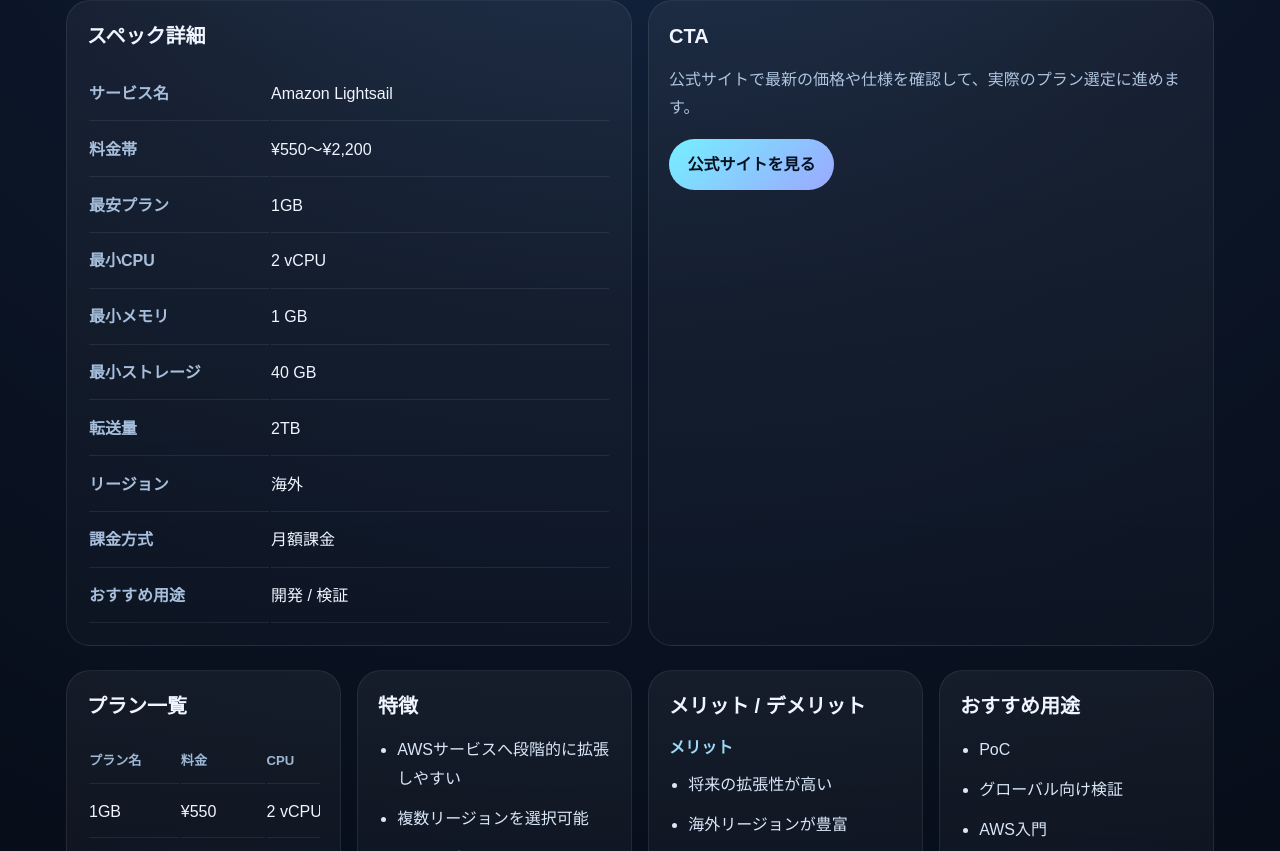
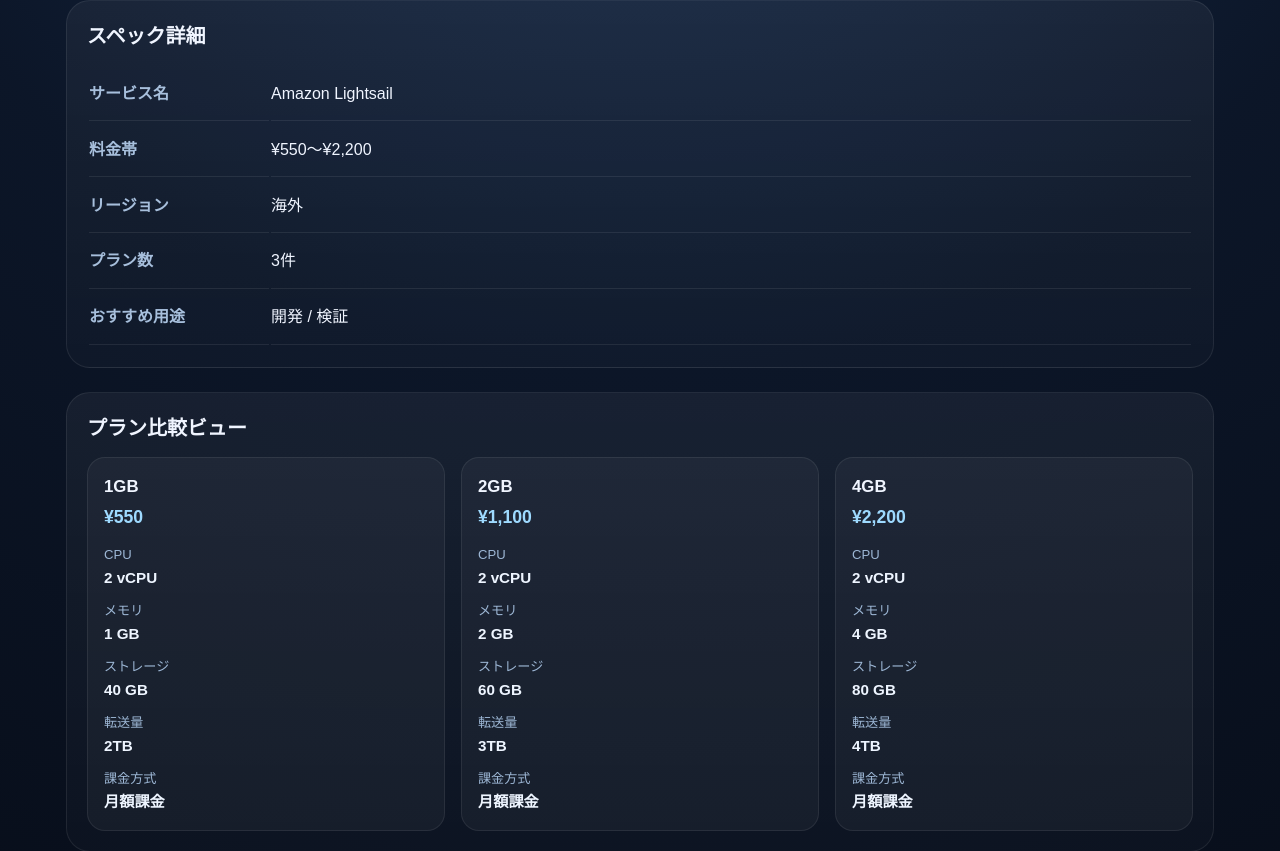
Before and after one commit to reload-co-jp/vps-survey, a Next.js app: page /vps/aws-lightsail/ in a window 1280 px wide. Shown: the part 449-1300 px from the top of the page. Built offline with nearby package versions, Linux system fonts and the light colour scheme; no server answers.

Commit message:
Modify detail page

```diff
--- a/app/vps/[id]/page.tsx
+++ b/app/vps/[id]/page.tsx
@@ -174,36 +174,18 @@
         </div>
       </section>
 
-      <section
-        style={{
-          ...responsiveGrid("320px"),
-        }}
-      >
+      <section>
         <article style={panelStyle}>
           <h2 style={panelTitleStyle}>スペック詳細</h2>
           <table style={{ width: "100%" }}>
             <tbody>
               <SpecRow label="サービス名" value={service.name} />
               <SpecRow label="料金帯" value={getPriceRangeLabel(service)} />
-              <SpecRow label="最安プラン" value={lowestPricePlan.name} />
-              <SpecRow label="最小CPU" value={`${lowestPricePlan.cpu} vCPU`} />
-              <SpecRow
-                label="最小メモリ"
-                value={`${lowestPricePlan.memory} GB`}
-              />
-              <SpecRow
-                label="最小ストレージ"
-                value={`${lowestPricePlan.storage} GB`}
-              />
-              <SpecRow label="転送量" value={lowestPricePlan.traffic} />
               <SpecRow
                 label="リージョン"
                 value={regionLabels[service.region]}
               />
-              <SpecRow
-                label="課金方式"
-                value={billingLabels[lowestPricePlan.billing]}
-              />
+              <SpecRow label="プラン数" value={`${service.plans.length}件`} />
               <SpecRow
                 label="おすすめ用途"
                 value={service.usage
@@ -213,23 +195,57 @@
             </tbody>
           </table>
         </article>
+      </section>
 
-        <aside style={panelStyle}>
-          <h2 style={panelTitleStyle}>CTA</h2>
-          <p
-            style={{ color: "#aec4df", lineHeight: 1.8, marginBottom: "1rem" }}
+      <section>
+        <article style={panelStyle}>
+          <h2 style={panelTitleStyle}>プラン比較ビュー</h2>
+          <div
+            style={{
+              WebkitOverflowScrolling: "touch",
+              display: "grid",
+              gap: "1rem",
+              gridAutoColumns: "minmax(240px, 1fr)",
+              gridAutoFlow: "column",
+              overflowX: "auto",
+            }}
           >
-            公式サイトで最新の価格や仕様を確認して、実際のプラン選定に進めます。
-          </p>
-          <a
-            href={service.officialUrl}
-            rel="noreferrer"
-            style={ctaStyle}
-            target="_blank"
-          >
-            公式サイトを見る
-          </a>
-        </aside>
+            {service.plans.map((plan) => (
+              <article
+                key={plan.id}
+                style={{
+                  background: "rgba(255,255,255,0.04)",
+                  border: "1px solid rgba(255,255,255,0.08)",
+                  borderRadius: 18,
+                  display: "grid",
+                  gap: "0.9rem",
+                  minHeight: "100%",
+                  padding: "1rem",
+                }}
+              >
+                <div style={{ display: "grid", gap: "0.3rem" }}>
+                  <strong style={{ fontSize: "1.05rem" }}>{plan.name}</strong>
+                  <span style={{ color: "#9edaff", fontSize: "1.1rem", fontWeight: 700 }}>
+                    ¥{plan.price.toLocaleString()}
+                  </span>
+                </div>
+                <div style={{ display: "grid", gap: "0.7rem" }}>
+                  <PlanCompareItem label="CPU" value={`${plan.cpu} vCPU`} />
+                  <PlanCompareItem label="メモリ" value={`${plan.memory} GB`} />
+                  <PlanCompareItem
+                    label="ストレージ"
+                    value={`${plan.storage} GB`}
+                  />
+                  <PlanCompareItem label="転送量" value={plan.traffic} />
+                  <PlanCompareItem
+                    label="課金方式"
+                    value={billingLabels[plan.billing]}
+                  />
+                </div>
+              </article>
+            ))}
+          </div>
+        </article>
       </section>
 
       <section
@@ -237,45 +253,6 @@
           ...responsiveGrid("260px"),
         }}
       >
-        <article style={panelStyle}>
-          <h2 style={panelTitleStyle}>プラン一覧</h2>
-          <div style={{ WebkitOverflowScrolling: "touch", overflowX: "auto" }}>
-            <table style={{ minWidth: 640, width: "100%" }}>
-              <thead>
-                <tr>
-                  {[
-                    "プラン名",
-                    "料金",
-                    "CPU",
-                    "メモリ",
-                    "ストレージ",
-                    "転送量",
-                    "課金方式",
-                  ].map((label) => (
-                    <th key={label} style={planHeadStyle}>
-                      {label}
-                    </th>
-                  ))}
-                </tr>
-              </thead>
-              <tbody>
-                {service.plans.map((plan) => (
-                  <tr key={plan.id}>
-                    <td style={planCellStyle}>{plan.name}</td>
-                    <td style={planCellStyle}>
-                      ¥{plan.price.toLocaleString()}
-                    </td>
-                    <td style={planCellStyle}>{plan.cpu} vCPU</td>
-                    <td style={planCellStyle}>{plan.memory} GB</td>
-                    <td style={planCellStyle}>{plan.storage} GB</td>
-                    <td style={planCellStyle}>{plan.traffic}</td>
-                    <td style={planCellStyle}>{billingLabels[plan.billing]}</td>
-                  </tr>
-                ))}
-              </tbody>
-            </table>
-          </div>
-        </article>
         <article style={panelStyle}>
           <h2 style={panelTitleStyle}>特徴</h2>
           <BulletList items={service.features} />
@@ -309,6 +286,19 @@
   >
     <span style={{ color: "#9cb5d6", fontSize: "0.82rem" }}>{label}</span>
     <strong style={{ fontSize: "1.2rem" }}>{value}</strong>
+  </div>
+)
+
+const PlanCompareItem = ({
+  label,
+  value,
+}: {
+  label: string
+  value: string
+}) => (
+  <div style={{ display: "grid", gap: "0.15rem" }}>
+    <span style={planCompareCellLabelStyle}>{label}</span>
+    <strong style={planCompareCellStyle}>{value}</strong>
   </div>
 )
 
@@ -372,27 +362,14 @@
   marginBottom: "0.7rem",
 }
 
-const ctaStyle = {
-  background: "linear-gradient(135deg, #75efff, #9ca8ff)",
-  borderRadius: 999,
-  color: "#04111f",
-  display: "inline-flex",
-  fontWeight: 800,
-  padding: "0.85rem 1.15rem",
-  textDecoration: "none",
+const planCompareCellLabelStyle = {
+  color: "#9db7d5",
+  fontSize: "0.82rem",
 }
 
-const planHeadStyle = {
-  borderBottom: "1px solid rgba(255,255,255,0.08)",
-  color: "#9db7d5",
-  fontSize: "0.82rem",
-  padding: "0.8rem 0",
-  textAlign: "left" as const,
-}
-
-const planCellStyle = {
-  borderBottom: "1px solid rgba(255,255,255,0.08)",
-  padding: "0.85rem 0",
+const planCompareCellStyle = {
+  color: "#eef5ff",
+  fontSize: "0.95rem",
 }
 
 export default VpsDetailPage
```
Also changed, not shown: components/vps-explorer.tsx (+61 -0 lines).
